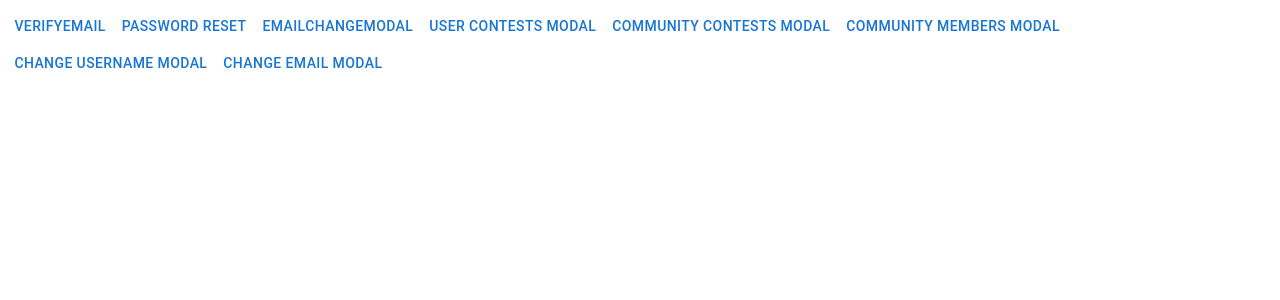
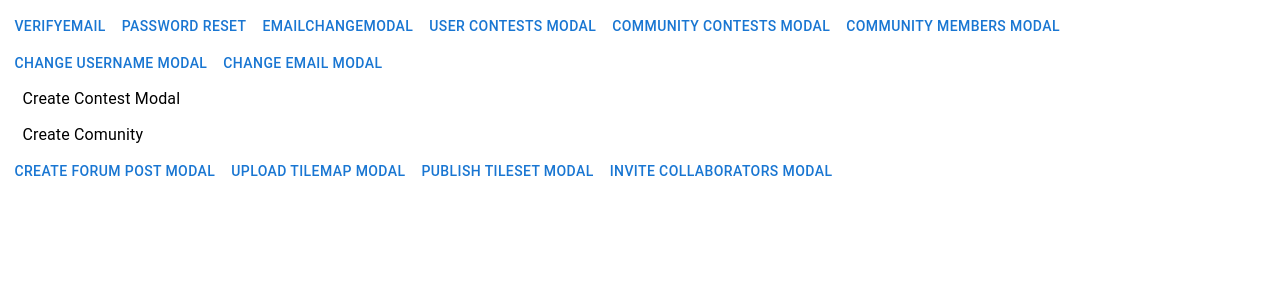
Before and after one commit to CamposmDev/TileTown, a React (Create React App) app in the folder client/: page /modals in a window 1280 px wide. Shown: the top 300 px of the page. Built offline with nearby package versions, Linux system fonts and the light colour scheme.

Commit message:
Updated CommunityMembersModal, EmailChangeModal, ModalTester, PasswordResetModal, UserContestsModal, VerifyEmail

```diff
--- a/client/src/components/CommunityMembersModal.tsx
+++ b/client/src/components/CommunityMembersModal.tsx
@@ -10,7 +10,6 @@ import { useState } from 'react';
 
 const CommunityMembersModal = () => {
     const [isOpen, setIsOpen] = useState(false)
-    const handleOpen = () => setIsOpen(true);
     const handleClose = () => setIsOpen(false);
 
     const style = {
@@ -22,6 +21,8 @@ const CommunityMembersModal = () => {
         bgcolor: 'background.paper',
         boxShadow: 1,
         p: 4,
+        borderRadius: 2
+
       };
 
     let ui = (
--- a/client/src/components/EmailChangeModal.tsx
+++ b/client/src/components/EmailChangeModal.tsx
@@ -22,6 +22,8 @@ const EmailChangeModal = () => {
         bgcolor: 'background.paper',
         boxShadow: 1,
         p: 4,
+        borderRadius: 2
+
       };
 
     let ui = (
--- a/client/src/components/ModalTester.tsx
+++ b/client/src/components/ModalTester.tsx
@@ -6,9 +6,13 @@ import CommunityContestsModal from "./CommunityContestsModal"
 import CommunityMembersModal from "./CommunityMembersModal"
 import ChangeUsernameModal from "./ChangeUsernameModal"
 import ChangeEmailModal from "./ChangeEmailModal"
-
-
+import CreateContestModal from "./CreateContestModal"
 import Box from '@mui/material/Box'
+import CreateCommunityModal from "./CreateCommunityModal"
+import CreateForumPostModal from "./CreateForumPostModal"
+import UploadTilemapModal from "./UploadTilemapModal"
+import PublishTilesetModal from "./PublishTilesetModal"
+import InviteCollaboratorsModal from "./InviteCollaboratorsModal"
 
 const ModalTester = () => {
     return (
@@ -21,7 +25,12 @@ const ModalTester = () => {
             <CommunityMembersModal/>
             <ChangeUsernameModal/>
             <ChangeEmailModal/>
-
+            <CreateContestModal/>
+            <CreateCommunityModal/>
+            <CreateForumPostModal/>
+            <UploadTilemapModal/>
+            <PublishTilesetModal/>
+            <InviteCollaboratorsModal/>
         </Box>
     )
 }
--- a/client/src/components/PasswordResetModal.tsx
+++ b/client/src/components/PasswordResetModal.tsx
@@ -23,6 +23,8 @@ const PasswordResetModal = () => {
         bgcolor: 'background.paper',
         boxShadow: 1,
         p: 4,
+        borderRadius: 2
+
       };
 
     let ui = (
--- a/client/src/components/UserContestsModal.tsx
+++ b/client/src/components/UserContestsModal.tsx
@@ -21,6 +21,8 @@ const UserContestsModal = () => {
         bgcolor: 'background.paper',
         boxShadow: 1,
         p: 4,
+        borderRadius: 2
+
       };
 
     let ui = (
--- a/client/src/components/VerifyEmail.tsx
+++ b/client/src/components/VerifyEmail.tsx
@@ -21,6 +21,8 @@ const VerifyEmail = () => {
         bgcolor: 'background.paper',
         boxShadow: 1,
         p: 4,
+        borderRadius: 2
+
       };
 
     let ui = (
```
